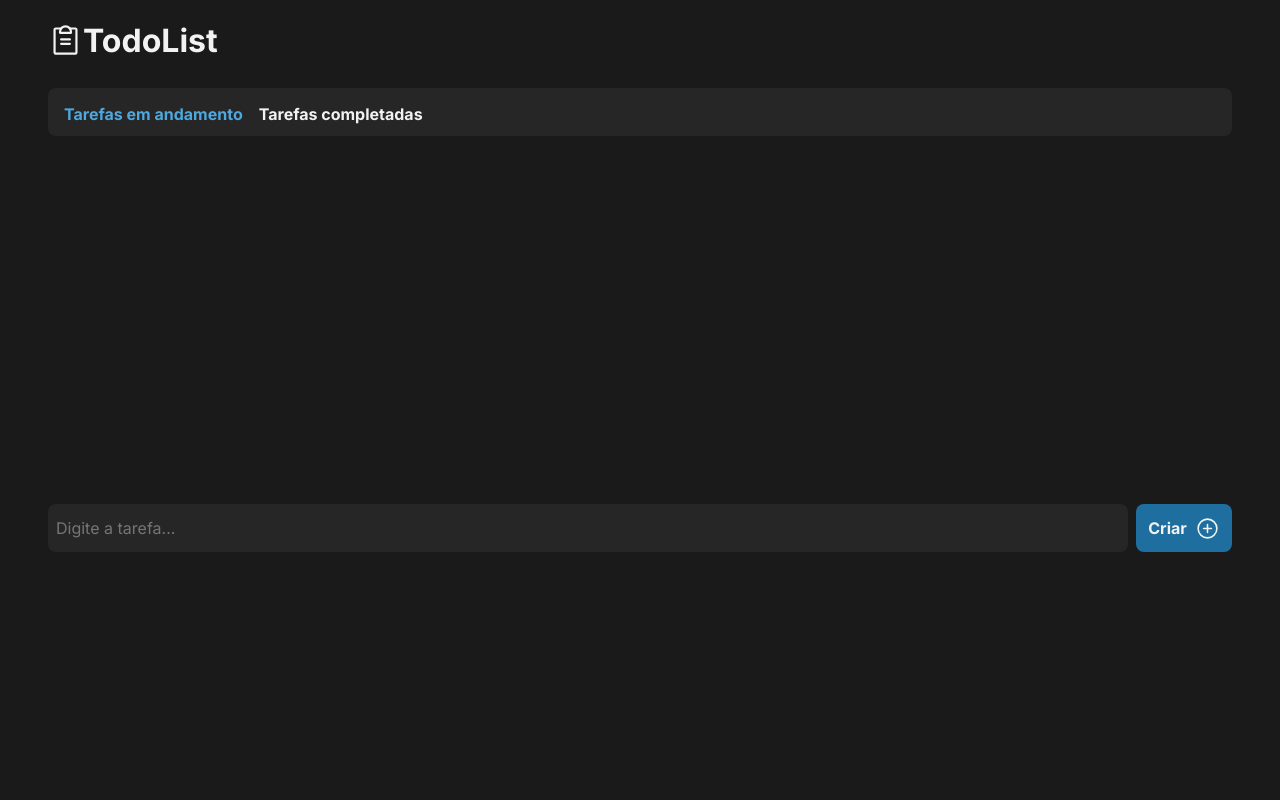
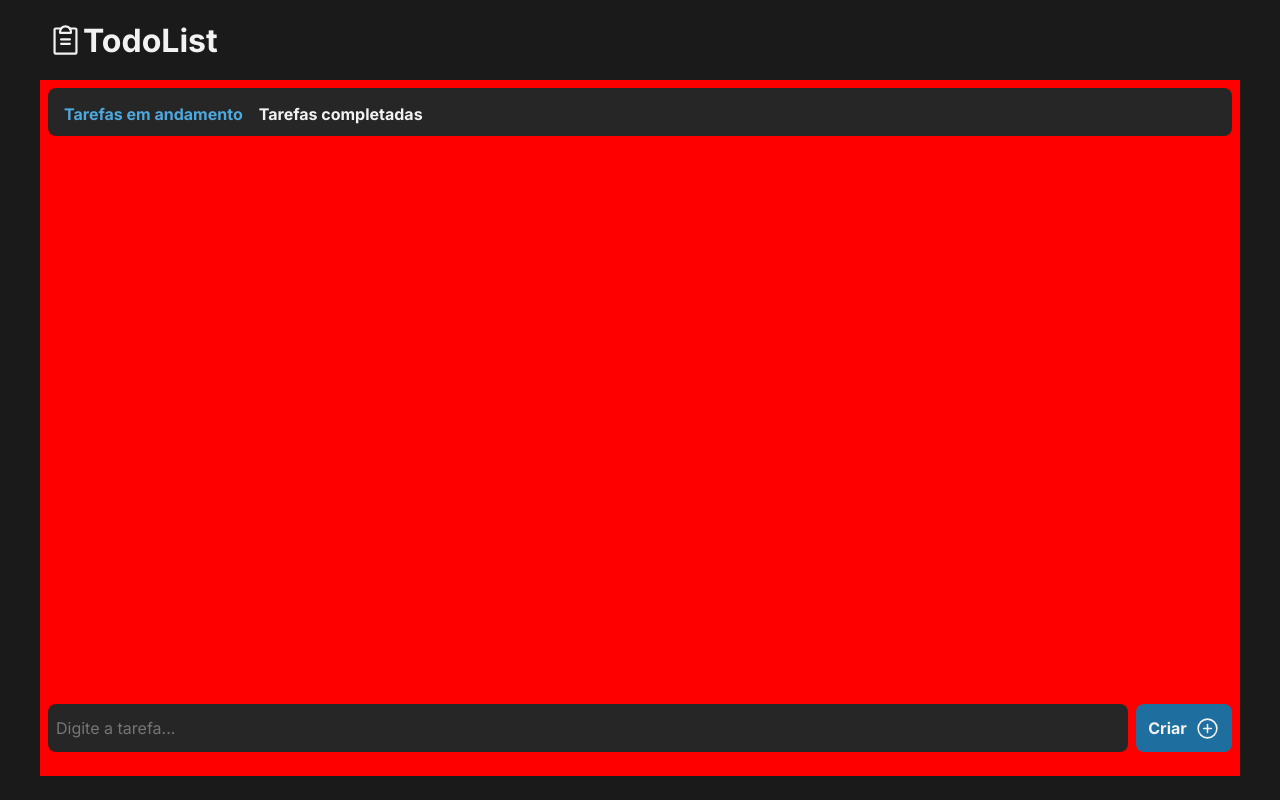
Before and after one commit to SilasSilvaa/TodoList, a React (Vite) app: page / in a window 1280 px wide. Built offline with nearby package versions, Linux system fonts and the light colour scheme.

Commit message:
Ajuste no css

```diff
--- a/src/components/Task/styles.ts
+++ b/src/components/Task/styles.ts
@@ -13,7 +13,6 @@ export const TaskContent = styled.div<isChecked>`
     gap: 2rem;
 
     width: 70rem;
-    height: 4rem;
 
     border-radius: 8px;
     background: ${props => props.theme["gray-500"]};
--- a/src/layouts/DefaultLayout/styles.ts
+++ b/src/layouts/DefaultLayout/styles.ts
@@ -2,8 +2,6 @@ import styled from "styled-components";
 
 
 export const Container = styled.main`
-    width: 100vw;
-    height: 100vh;
     display: flex;
     align-items: center;
     flex-direction: column;
@@ -14,5 +12,6 @@ export const Content = styled.div`
     flex-direction: column;
     width: 75rem;
     padding: .5rem;
+    background-color: red;
     gap: 2rem;
 `
--- a/src/pages/Home/styles.ts
+++ b/src/pages/Home/styles.ts
@@ -6,13 +6,14 @@ export const Container = styled.section`
     align-items: center;
     justify-content: space-between;
     flex-direction: column;
+    height: 75vh;
 `
 
 export const Content = styled.div`
     display: flex;
     flex-direction: column;
     width: 100%;
-    height: 20rem;
+    height: 100%;
     overflow-y: auto;
     overflow-x: none;
 `
```
Also changed, not shown: src/pages/Home/components/Search/styles.ts (line endings or trailing spaces).
